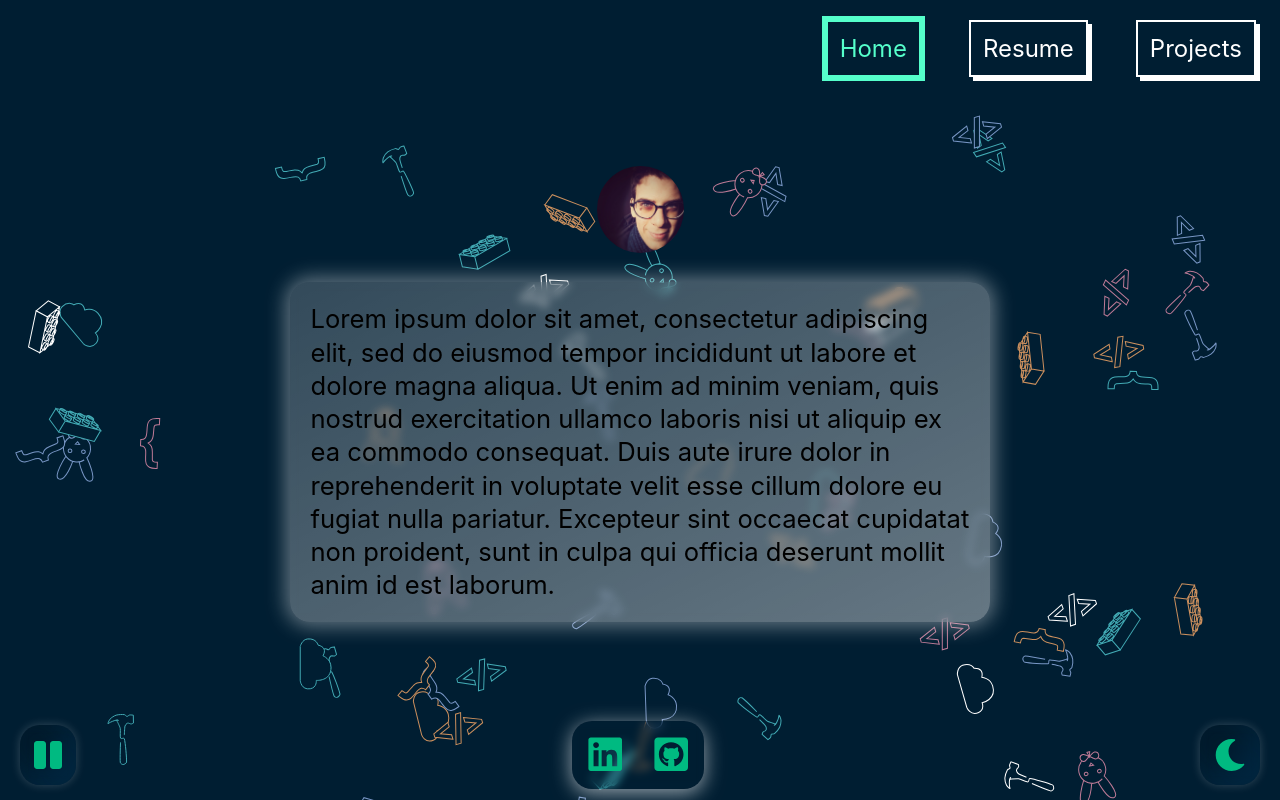
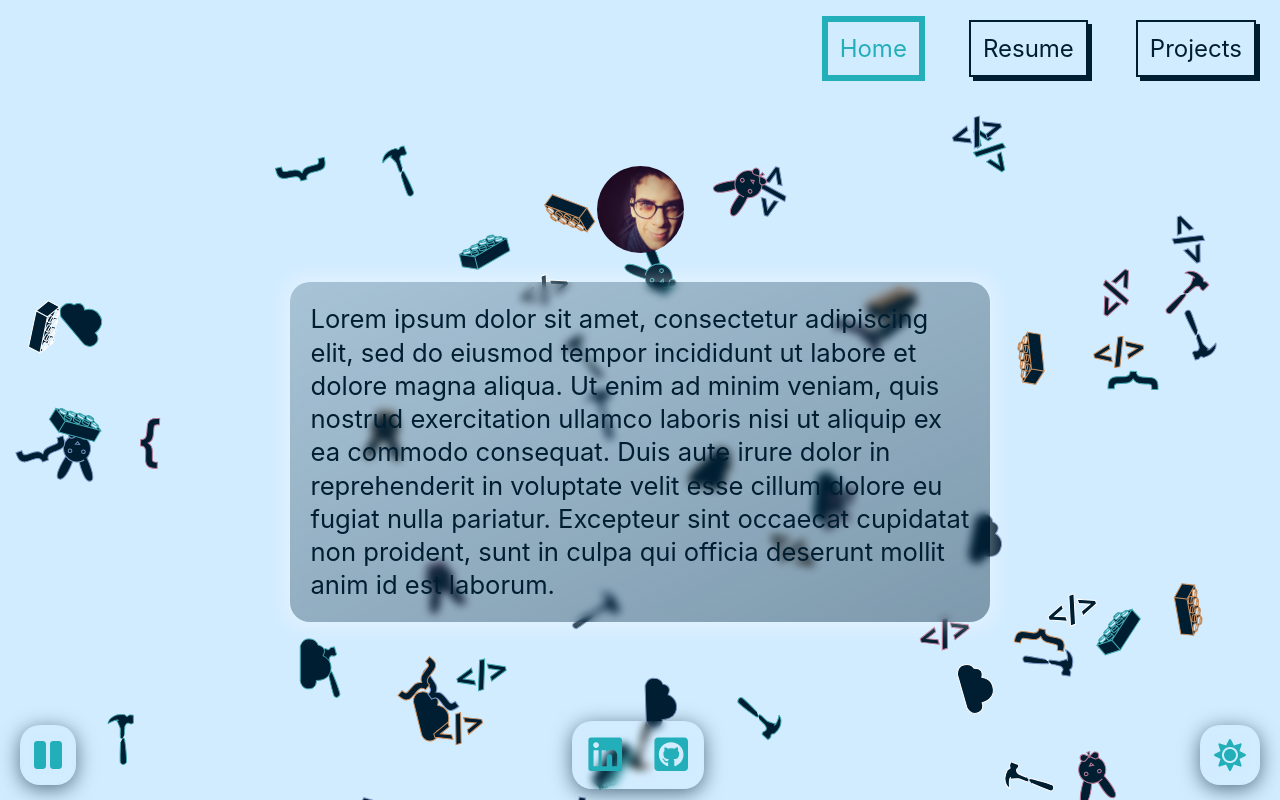
Before and after one commit to namfal/portfolio, a Vue app: page / in a window 1280 px wide. Built offline with nearby package versions, Linux system fonts and the light colour scheme.

Commit message:
css refactor, added proper light theme and colors

```diff
--- a/src/App.vue
+++ b/src/App.vue
@@ -1,5 +1,5 @@
 <template>
-	<div id="app">
+	<div id="app" :class="darkTheme ? 'dark' : 'light'">
 		<Navigation />
 		<main>
 			<router-view :animationPaused="paused" :darkTheme="darkTheme"/>
@@ -36,11 +36,17 @@ export default {
 		toggleTheme: function () {
 			this.darkTheme = !this.darkTheme
 		}
+	},
+	created () {
+		this.darkTheme = window.matchMedia('(prefers-color-scheme: dark)').matches
 	}
 }
 </script>
 
-<style>
+<style lang="less">
+	@import "./styles/dark-theme.less";
+	@import "./styles/light-theme.less";
+
 	* {
 		border: none;
 		padding: 0;
@@ -59,7 +65,6 @@ export default {
 	#app {
 		-webkit-font-smoothing: antialiased;
 		-moz-osx-font-smoothing: grayscale;
-		background-color: #001E32;
 		height: 100%;
 		width: 100vw;
 		overflow-x: hidden;
@@ -88,12 +93,4 @@ export default {
 		height: 100%;
 	}
 
-	body.dark #app {
-		background-color: #001e32;
-	}
-
-	body.light #app {
-		background-color: #d2ecff;
-	}
-
 </style>
--- a/src/components/Footer.vue
+++ b/src/components/Footer.vue
@@ -37,8 +37,6 @@ export default {
 </script>
 
 <style scoped lang="less">
-	@import '../styles/common.less';
-
 	footer {
 		display: flex;
 		align-items: center;
@@ -53,28 +51,6 @@ export default {
 		transition: all 100ms ease;
 		-webkit-backdrop-filter: blur(4px);
 		backdrop-filter: blur(4px);
-	}
-
-	.links-container {
-		// box-shadow: 0 4px 20px 0 #00576e; // Light
-		box-shadow: 0 4px 20px 0 rgba(255, 255, 255, 0.6); // Dark
-
-		&:hover {
-			// box-shadow: 0 4px 20px 0 #00576e; // Light
-			box-shadow: 0 4px 20px 0 rgba(255, 255, 255, 0.8); // Dark
-		}
-	}
-
-	.controls-container {
-		box-shadow: inset 13px 13px 27px rgba(0, 12, 20, 0.21),
-			inset -13px -13px 27px #00305080,
-			0 0px 10px 0 rgba(255, 255, 255, 0.2);
-
-		&:hover {
-			box-shadow: inset 13px 13px 27px #000c14,
-				inset -13px -13px 27px #003050,
-			0 0px 10px 0 rgba(255, 255, 255, 0.8);
-		}
 	}
 
 	.controls-container button {
@@ -96,13 +72,7 @@ export default {
 
 	.controls-container .icon,
 	.links-container svg {
-		color: @jade;
 		margin: 14px;
-	}
-
-	.controls-container:hover .icon,
-	.links-container svg:hover{
-		color: @bright-turquoise;
 	}
 
 	@media screen and (max-width: 400px){
@@ -126,10 +96,4 @@ export default {
 			width: 1.6em;
 		}
 	}
-
-	@supports (-moz-appearance:none) {
-		.links-container, .controls-container {
-			background-color: rgba(0, 30, 50, 0.85);
-		}
-	}
 </style>
--- a/src/components/Navigation.vue
+++ b/src/components/Navigation.vue
@@ -23,8 +23,6 @@ export default {
 </script>
 
 <style scoped lang="less">
-	@import '../styles/common';
-
 	nav {
 		position: relative;
 		margin: 20px 0;
@@ -35,26 +33,12 @@ export default {
 	}
 
 	.link {
-		color: white;
 		text-decoration: none;
 		margin: 0 1em;
 		font-size: 1.5em;
-		border: 2px solid white;
 		padding: 0.5em;
-		box-shadow: 4px 4px 0 0 white;
 		transition: all 200ms ease-in-out;
 		user-select: none;
-		background-color: @midnight;
-
-		&:hover {
-			box-shadow: 0 0 0 4px @bright-turquoise;
-		}
-	}
-
-	.router-link-active{
-		color: @bright-turquoise;
-		border-color: @bright-turquoise;
-		box-shadow: 0 0 0 4px @bright-turquoise;
 	}
 
 	.hamburger {
@@ -64,7 +48,6 @@ export default {
 			width: 40px;
 			height: 5px;
 			margin: 10px;
-			background-color: white;
 			border-radius: 8px;
 		}
 	}
--- a/src/styles/common.less
+++ /dev/null
@@ -1,3 +0,0 @@
-@bright-turquoise: #55FFCB;
-@midnight: #001e32;
-@jade: #00BA81;
--- /dev/null
+++ b/src/styles/dark-theme.less
@@ -0,0 +1,72 @@
+@bright-turquoise: #55FFCB;
+@midnight: #001e32;
+@jade: #00BA81;
+@onahau: rgba(210, 236, 255, 1.00);
+@charcoal: rgba(4, 15, 30, 1.00);
+@purussianBlue: rgba(0, 49, 83, 1);
+
+#app.dark {
+	background-color: @midnight;
+}
+
+#app.dark .links-container,
+#app.dark .controls-container {
+	box-shadow: inset 13px 13px 27px @charcoal,
+				inset -13px -13px 27px @purussianBlue,
+				0 4px 20px 0 fade(@charcoal, 50);
+
+	&:hover {
+		box-shadow: inset 13px 13px 27px @charcoal,
+					inset -13px -13px 27px @purussianBlue,
+					0 4px 20px 0 @charcoal;
+	}
+}
+
+#app.dark .controls-container .icon,
+#app.dark .links-container svg {
+	color: @jade;
+}
+
+#app.dark .controls-container:hover .icon,
+#app.dark .links-container svg:hover{
+	color: @bright-turquoise;
+}
+
+#app.dark .link {
+	color: @onahau;
+	border: 2px solid @onahau;
+	box-shadow: 4px 4px 0 0 @onahau;
+	background-color: @midnight;
+
+	&:hover {
+		box-shadow: 0 0 0 4px @bright-turquoise;
+	}
+}
+
+#app.dark .router-link-active{
+	color: @bright-turquoise;
+	border-color: @bright-turquoise;
+	box-shadow: 0 0 0 4px @bright-turquoise;
+}
+
+#app.dark .hamburger div {
+	background-color: @onahau;
+}
+
+#app.dark .text-container p {
+	color: @onahau;
+	box-shadow: 0 0 20px 4px @charcoal;
+	background: linear-gradient(to bottom right, fade(@onahau, 20), fade(@onahau, 40));
+}
+
+@supports (-moz-appearance:none) {
+	#app.dark .links-container,
+	#app.dark .controls-container {
+		background-color: fade(@midnight, 75);
+	}
+
+	#app.dark .text-container p {
+		color: @midnight;
+		background: linear-gradient(to bottom right, fade(@onahau, 60), fade(@onahau, 90));
+	}
+}
--- /dev/null
+++ b/src/styles/light-theme.less
@@ -0,0 +1,66 @@
+@midnight: #001e32;
+@onahau: rgba(210, 236, 255, 1.00);
+@sea-green: rgba(35, 175, 186, 1.00);
+@turquoise: rgba(45, 211, 194, 1.00);
+
+#app.light {
+	background-color: @onahau;
+}
+
+#app.light .links-container,
+#app.light .controls-container {
+	box-shadow: 0 4px 20px 0 fade(@midnight, 60);
+
+	&:hover {
+		 box-shadow: 0 4px 20px 0 fade(@midnight, 90);
+	}
+}
+
+#app.light .controls-container .icon,
+#app.light .links-container svg {
+	color: @sea-green;
+}
+
+#app.light .controls-container:hover .icon,
+#app.light .links-container svg:hover{
+	color: @turquoise;
+}
+
+#app.light .link {
+	color: @midnight;
+	border: 2px solid @midnight;
+	box-shadow: 4px 4px 0 0 @midnight;
+	background-color: @onahau;
+
+	&:hover {
+		box-shadow: 0 0 0 4px @sea-green;
+	}
+}
+
+#app.light .router-link-active{
+	color: @sea-green;
+	border-color: @sea-green;
+	box-shadow: 0 0 0 4px @sea-green;
+}
+
+#app.light .hamburger div {
+	background-color: @midnight;
+}
+
+#app.light .text-container p {
+	color: @midnight;
+	box-shadow: 0 0 20px 4px rgba(255, 255, 255, 0.4);
+	background: linear-gradient(to bottom right, fade(@midnight, 20), fade(@midnight, 40));
+}
+
+@supports (-moz-appearance:none) {
+	#app.light .links-container,
+	#app.light .controls-container {
+		background-color: fade(@onahau, 90);
+	}
+
+	#app.light .text-container p {
+		color: @onahau;
+		background: linear-gradient(to bottom right, fade(@midnight, 70), fade(@midnight, 90));
+	}
+}
--- a/src/views/Home.vue
+++ b/src/views/Home.vue
@@ -76,11 +76,10 @@ export default {
 		overflow: scroll;
 		line-height: 1.3em;
 		border-radius: 20px;
-		box-shadow: 0 0 20px 4px rgba(255, 255, 255, 0.4);
-		background: linear-gradient(to bottom right, rgba(255, 255, 255, 0.2), rgba(255, 255, 255, 0.4));
 		-webkit-backdrop-filter: blur(4px);
 		backdrop-filter: blur(4px);
 	}
+
 	@media screen and (min-width: 700px) {
 		.container-home {
 			padding: 5% 0;
@@ -100,10 +99,4 @@ export default {
 			height: 60%;
 		}
 	}
-
-	@supports (-moz-appearance:none) {
-		.text-container p {
-			background: linear-gradient(to bottom right, rgba(255, 255, 255, 0.8), rgba(255, 255, 255, 0.5));
-		}
-	}
 </style>
```
